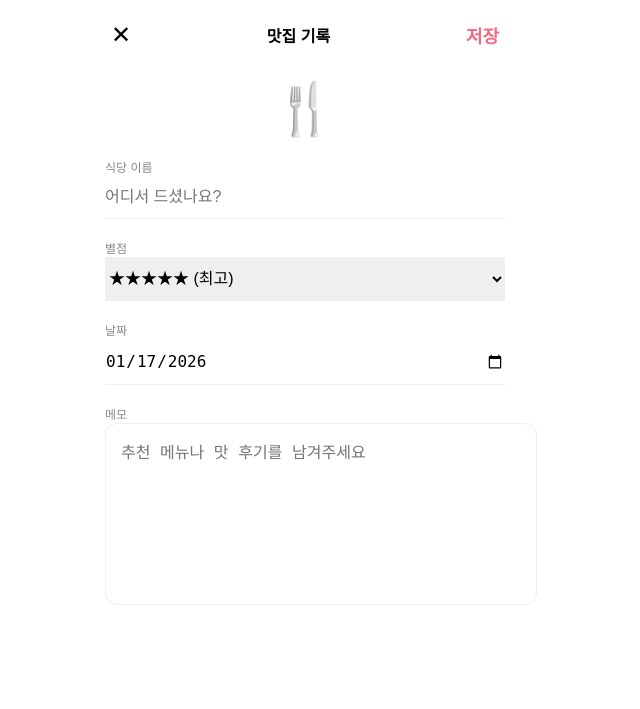
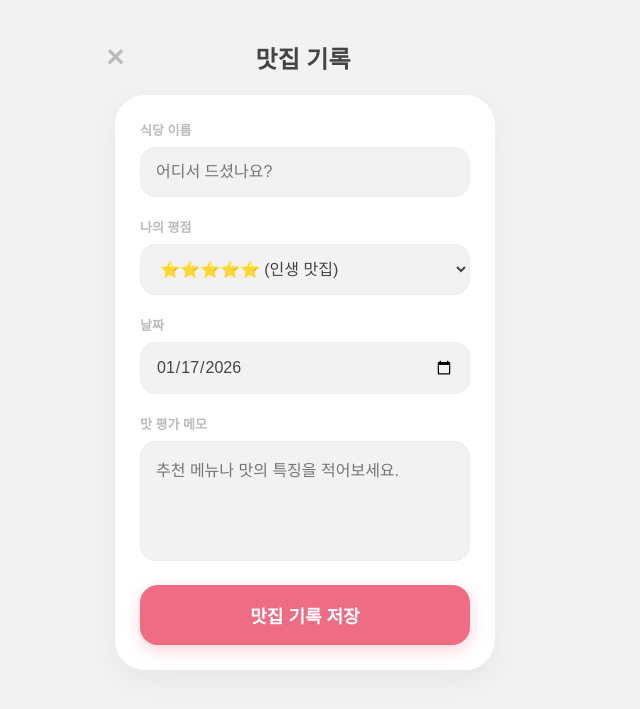
Before and after one commit to wealthsmurf/ADHdiary, a FastAPI app: template templates/food.html in a window 1280 px wide. Shown: the top 709 px of the page, without its empty margins (335-975 px from the left). Run offline with FastAPI, Linux system fonts and the light colour scheme; the template is opened without the code that fills it, so the values that code supplies are empty.

Commit message:
Update food.html

```diff
--- a/templates/food.html
+++ b/templates/food.html
@@ -1,42 +1,105 @@
 <!DOCTYPE html>
 <html lang="ko">
 <head>
-    <meta charset="UTF-8"><meta name="viewport" content="width=device-width, initial-scale=1.0">
-    <title>맛집 기록</title>
+    <meta charset="UTF-8">
+    <meta name="viewport" content="width=device-width, initial-scale=1.0">
+    <title>맛집 기록 - ADHDIARY</title>
     <style>
-        body { margin: 0; font-family: 'Apple SD Gothic Neo', sans-serif; display: flex; justify-content: center; }
-        .container { width: 100%; max-width: 400px; padding: 20px; }
-        .header { display: flex; justify-content: space-between; align-items: center; margin-bottom: 30px; }
-        .save-btn { color: #EF6C85; font-weight: bold; border: none; background: none; font-size: 18px; cursor: pointer; }
-        input, select, textarea { width: 100%; border: none; border-bottom: 1px solid #eee; padding: 12px 0; font-size: 16px; margin-bottom: 20px; outline: none; }
-        textarea { height: 150px; border: 1px solid #eee; border-radius: 12px; padding: 15px; resize: none; }
+        :root {
+            /* 라이트모드 변수 */
+            --bg-color: #F2F2F2;
+            --card-bg: #FFFFFF;
+            --text-main: #444444;
+            --text-sub: #BBBBBB;
+            --border-color: #EEEEEE;
+            --adhd-pink: #EF6C85;
+        }
+
+        /* 다크모드 변수 */
+        body.dark-mode {
+            --bg-color: #121212;
+            --card-bg: #1E1E1E;
+            --text-main: #FFFFFF;
+            --text-sub: #888888;
+            --border-color: #333333;
+        }
+
+        body {
+            margin: 0; padding: 0; font-family: 'Apple SD Gothic Neo', sans-serif;
+            background-color: var(--bg-color); display: flex; flex-direction: column; align-items: center;
+            color: var(--text-main); transition: background-color 0.3s, color 0.3s;
+        }
+
+        .header { width: 90%; max-width: 400px; margin-top: 40px; display: flex; align-items: center; justify-content: space-between; }
+        .back-btn { text-decoration: none; color: var(--text-sub); font-size: 24px; font-weight: bold; }
+        .title { font-size: 24px; font-weight: 900; }
+
+        .form-card {
+            background: var(--card-bg); width: 90%; max-width: 380px; margin-top: 20px;
+            border-radius: 30px; padding: 25px; box-shadow: 0 10px 30px rgba(0,0,0,0.05);
+            box-sizing: border-box; transition: background-color 0.3s;
+        }
+
+        .input-label { font-size: 13px; color: var(--text-sub); font-weight: bold; margin-bottom: 8px; display: block; }
+
+        input, textarea, select {
+            width: 100%; padding: 15px; border-radius: 15px; border: 1px solid var(--border-color);
+            background: var(--bg-color); color: var(--text-main); font-size: 16px;
+            margin-bottom: 20px; box-sizing: border-box; outline: none; font-family: inherit;
+            transition: border-color 0.2s, background-color 0.3s;
+        }
+        input:focus, textarea:focus, select:focus { border-color: var(--adhd-pink); }
+
+        textarea { height: 120px; resize: none; }
+
+        .save-btn {
+            width: 100%; height: 60px; background-color: var(--adhd-pink);
+            color: white; border-radius: 18px; border: none;
+            font-size: 18px; font-weight: bold; cursor: pointer;
+            box-shadow: 0 5px 15px rgba(239, 108, 133, 0.3);
+        }
     </style>
 </head>
 <body>
-    <div class="container">
+
+    <div class="header">
+        <a href="/" class="back-btn">✕</a>
+        <div class="title">맛집 기록</div>
+        <div style="width: 24px;"></div>
+    </div>
+
+    <div class="form-card">
         <form action="/save_food" method="post">
-            <div class="header">
-                <button type="button" onclick="history.back()" style="border:none; background:none; font-size:24px">✕</button>
-                <div style="font-weight:bold">맛집 기록</div>
-                <button type="submit" class="save-btn">저장</button>
-            </div>
-            <div style="font-size:50px; text-align:center; margin-bottom:20px">🍴</div>
-            <label style="font-size:12px; color:#888">식당 이름</label>
+            <label class="input-label">식당 이름</label>
             <input type="text" name="place" placeholder="어디서 드셨나요?" required>
-            <label style="font-size:12px; color:#888">별점</label>
+
+            <label class="input-label">나의 평점</label>
             <select name="rating">
-                <option value="★★★★★">★★★★★ (최고)</option>
-                <option value="★★★★☆">★★★★☆ (맛있음)</option>
-                <option value="★★★☆☆">★★★☆☆ (평범)</option>
-                <option value="★★☆☆☆">★★☆☆☆ (그저렆)</option>
-                <option value="★☆☆☆☆">★☆☆☆☆ (다신안감)</option>
+                <option value="⭐⭐⭐⭐⭐">⭐⭐⭐⭐⭐ (인생 맛집)</option>
+                <option value="⭐⭐⭐⭐">⭐⭐⭐⭐ (또 갈래요)</option>
+                <option value="⭐⭐⭐">⭐⭐⭐ (무난해요)</option>
+                <option value="⭐⭐">⭐⭐ (그저 그래요)</option>
+                <option value="⭐">⭐ (실망이에요)</option>
             </select>
-            <label style="font-size:12px; color:#888">날짜</label>
-            <input type="date" name="date" id="foodDate">
-            <label style="font-size:12px; color:#888">메모</label>
-            <textarea name="memo" placeholder="추천 메뉴나 맛 후기를 남겨주세요"></textarea>
+
+            <label class="input-label">날짜</label>
+            <input type="date" name="date" id="todayDate" required>
+
+            <label class="input-label">맛 평가 메모</label>
+            <textarea name="memo" placeholder="추천 메뉴나 맛의 특징을 적어보세요."></textarea>
+
+            <button type="submit" class="save-btn">맛집 기록 저장</button>
         </form>
     </div>
-    <script>document.getElementById('foodDate').value = new Date().toISOString().substring(0, 10);</script>
+
+    <script>
+        // 1. 다크모드 동기화
+        if (localStorage.getItem('darkMode') === 'true') {
+            document.body.classList.add('dark-mode');
+        }
+
+        // 2. 오늘 날짜 자동 설정
+        document.getElementById('todayDate').value = new Date().toISOString().substring(0, 10);
+    </script>
 </body>
 </html>
```
